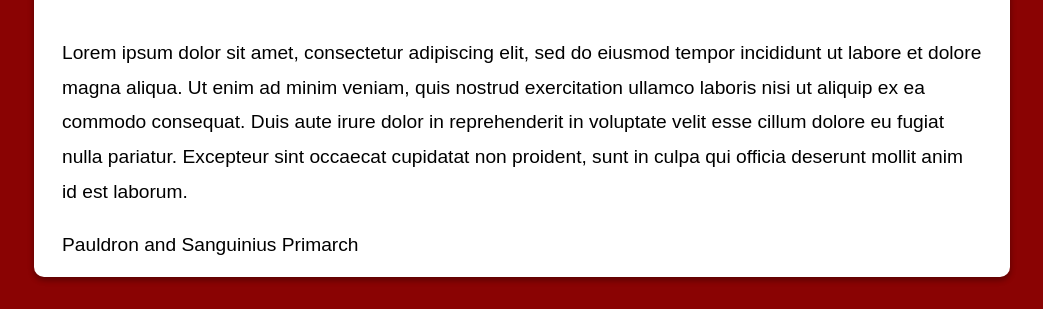
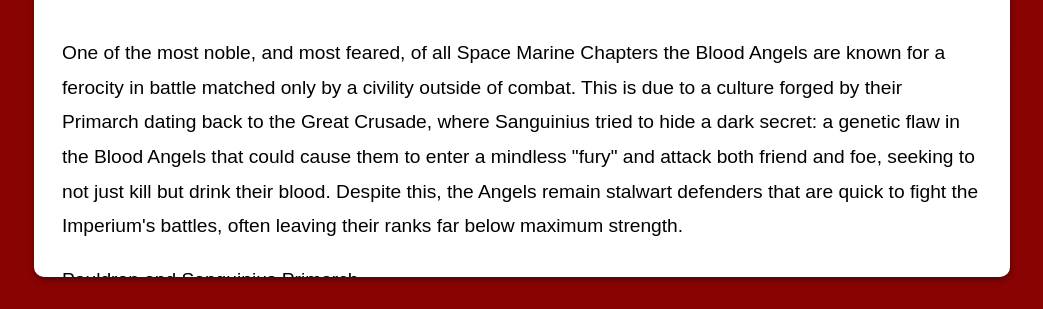
Before and after one commit to garlandnico/top, a plain HTML site: page Chapters/blood.html in a window 1280 px wide. Shown: the part 491-800 px from the top of the page, without its empty margins (118-1161 px from the left). Drawn offline with Linux system fonts and the light colour scheme; a web font is replaced by a local one.

Commit message:
Update blood.html

```diff
--- a/Chapters/blood.html
+++ b/Chapters/blood.html
@@ -33,7 +33,7 @@
 				</div>
 				<div class="text">
 					<p class="paragraph">
-						Lorem ipsum dolor sit amet, consectetur adipiscing elit, sed do eiusmod tempor incididunt ut labore et dolore magna aliqua. Ut enim ad minim veniam, quis nostrud exercitation ullamco laboris nisi ut aliquip ex ea commodo consequat. Duis aute irure dolor in reprehenderit in voluptate velit esse cillum dolore eu fugiat nulla pariatur. Excepteur sint occaecat cupidatat non proident, sunt in culpa qui officia deserunt mollit anim id est laborum.
+						One of the most noble, and most feared, of all Space Marine Chapters the Blood Angels are known for a ferocity in battle matched only by a civility outside of combat. This is due to a culture forged by their Primarch dating back to the Great Crusade, where Sanguinius tried to hide a dark secret: a genetic flaw in the Blood Angels that could cause them to enter a mindless "fury" and attack both friend and foe, seeking to not just kill but drink their blood. Despite this, the Angels remain stalwart defenders that are quick to fight the Imperium's battles, often leaving their ranks far below maximum strength.
 					</p>
 					<p class="paragraph">
 						Pauldron and Sanguinius Primarch
```
